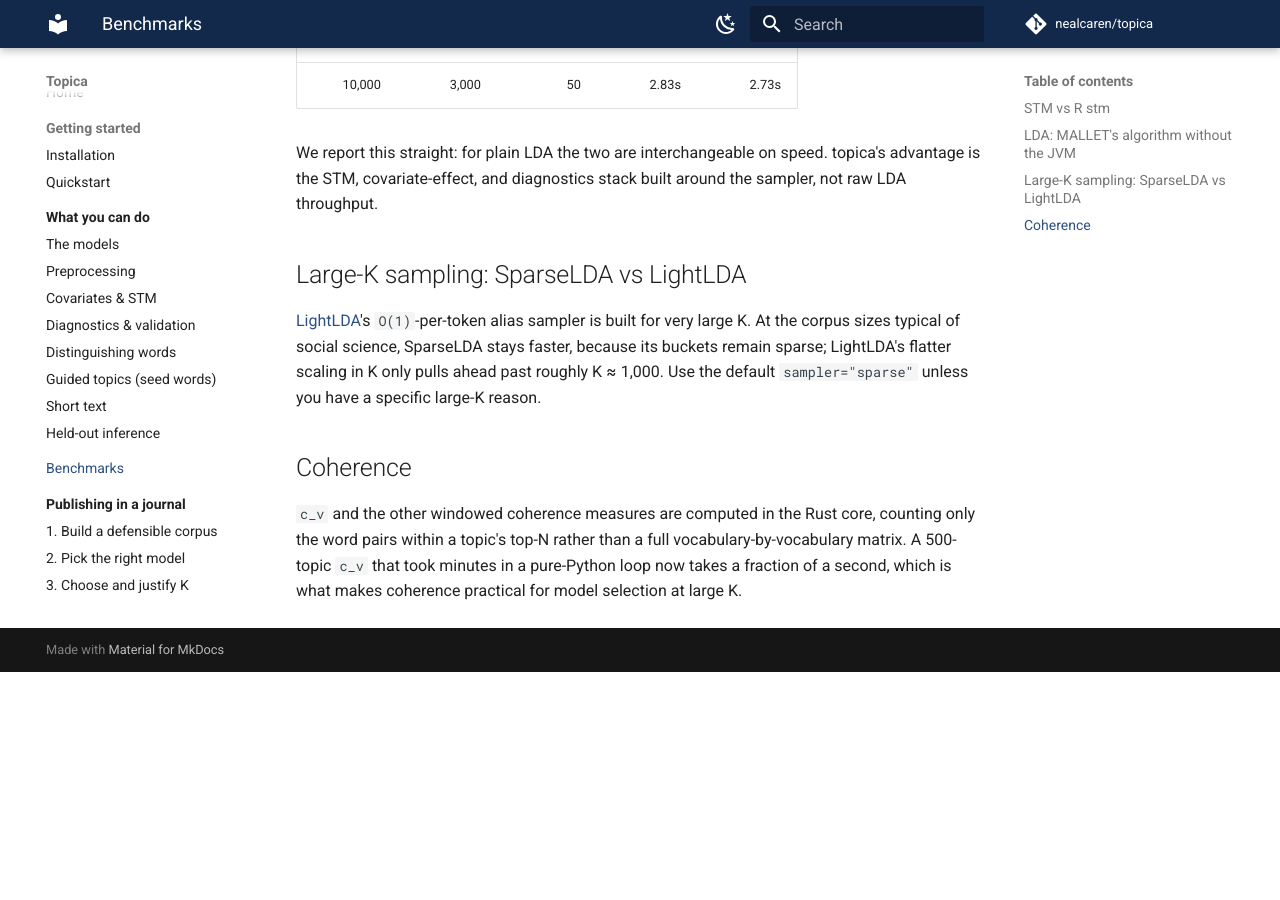
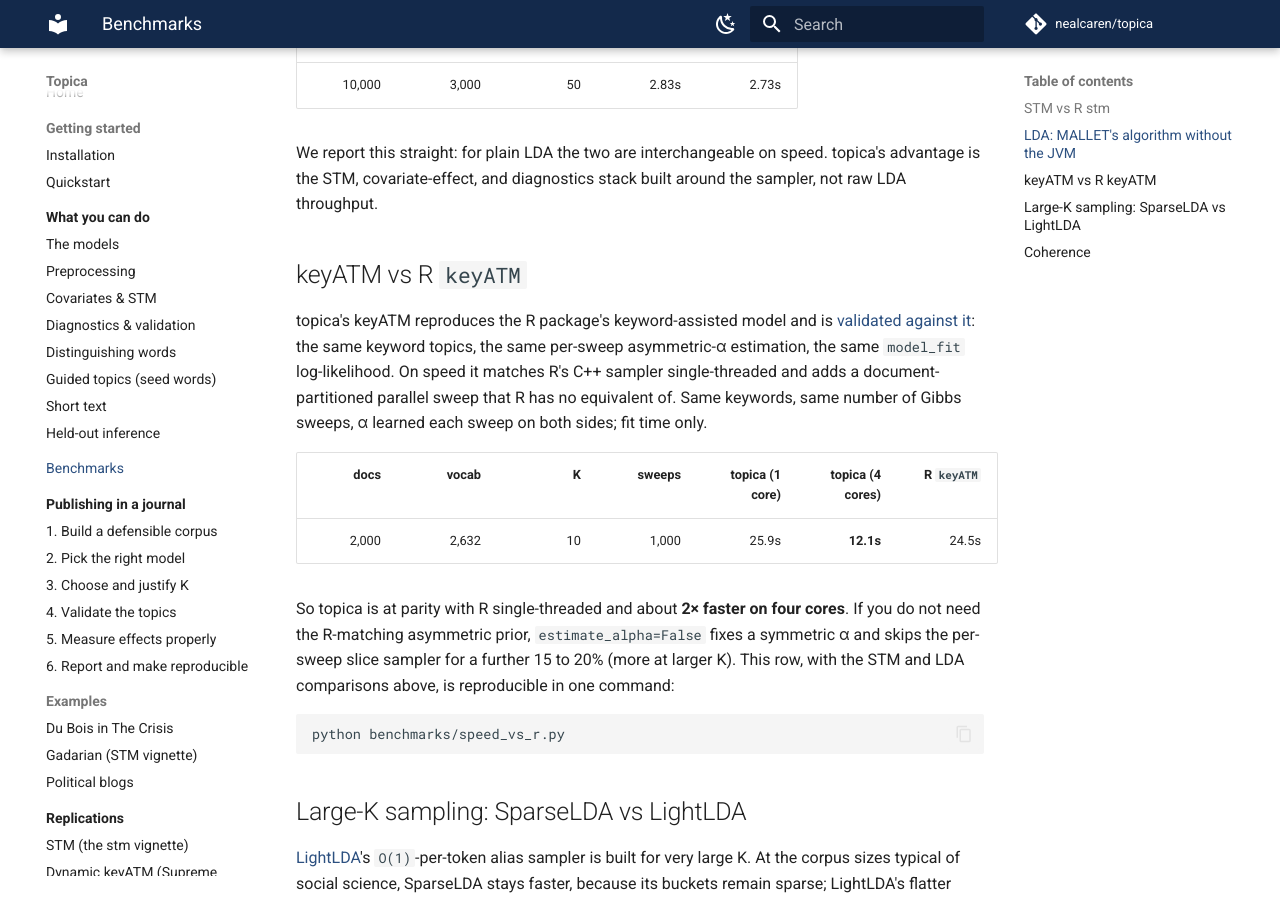
Before and after one commit to nealcaren/turbotopics, an MkDocs documentation site: the page built from docs/benchmarks.md, in a window 1280 px wide and 900 px high, scrolled down 1974 px. Built offline with MkDocs 1.6.1 and Material for MkDocs 9.7.7, drawn with Linux system fonts in a browser that asks for light colours; comment, search, counter and statistics services are not loaded; before the commit the page ends 2646 px from its top, so only the background shows below that.

Commit message:
docs: add a Performance section to the README and a keyATM benchmark row
- README: a compact Performance table — with multithreading topica fits the
  standard models 2 to 11x faster than the reference R/Java implementations and
  matches MALLET core for core (STM 11x vs R stm; LDA parity / 2.5x threaded vs
  MALLET; keyATM parity / 2x threaded vs R keyATM).
- benchmarks.md: a "keyATM vs R keyATM" section (the missing reference), and a
  pointer to the reproducible head-to-head benchmarks/speed_vs_r.py.

Co-Authored-By: Claude Opus 4.8 (1M context) <noreply@anthropic.com>

````diff
--- a/docs/benchmarks.md
+++ b/docs/benchmarks.md
@@ -77,6 +77,29 @@ We report this straight: for plain LDA the two are interchangeable on speed.
 topica's advantage is the STM, covariate-effect, and diagnostics stack built
 around the sampler, not raw LDA throughput.
 
+## keyATM vs R `keyATM`
+
+topica's keyATM reproduces the R package's keyword-assisted model and is
+[validated against it](replications/keyatm-dynamic.md): the same keyword topics,
+the same per-sweep asymmetric-α estimation, the same `model_fit` log-likelihood.
+On speed it matches R's C++ sampler single-threaded and adds a
+document-partitioned parallel sweep that R has no equivalent of. Same keywords,
+same number of Gibbs sweeps, α learned each sweep on both sides; fit time only.
+
+| docs | vocab | K | sweeps | topica (1 core) | topica (4 cores) | R `keyATM` |
+|-----:|------:|---:|-------:|----------------:|-----------------:|-----------:|
+| 2,000 | 2,632 | 10 | 1,000 | 25.9s | **12.1s** | 24.5s |
+
+So topica is at parity with R single-threaded and about **2× faster on four
+cores**. If you do not need the R-matching asymmetric prior, `estimate_alpha=False`
+fixes a symmetric α and skips the per-sweep slice sampler for a further 15 to 20%
+(more at larger K). This row, with the STM and LDA comparisons above, is
+reproducible in one command:
+
+```bash
+python benchmarks/speed_vs_r.py
+```
+
 ## Large-K sampling: SparseLDA vs LightLDA
 
 [LightLDA](guides/models.md#sampler-choice-sparselda-vs-lightlda)'s
````
Also changed, not shown: README.md (+12 -0 lines).
